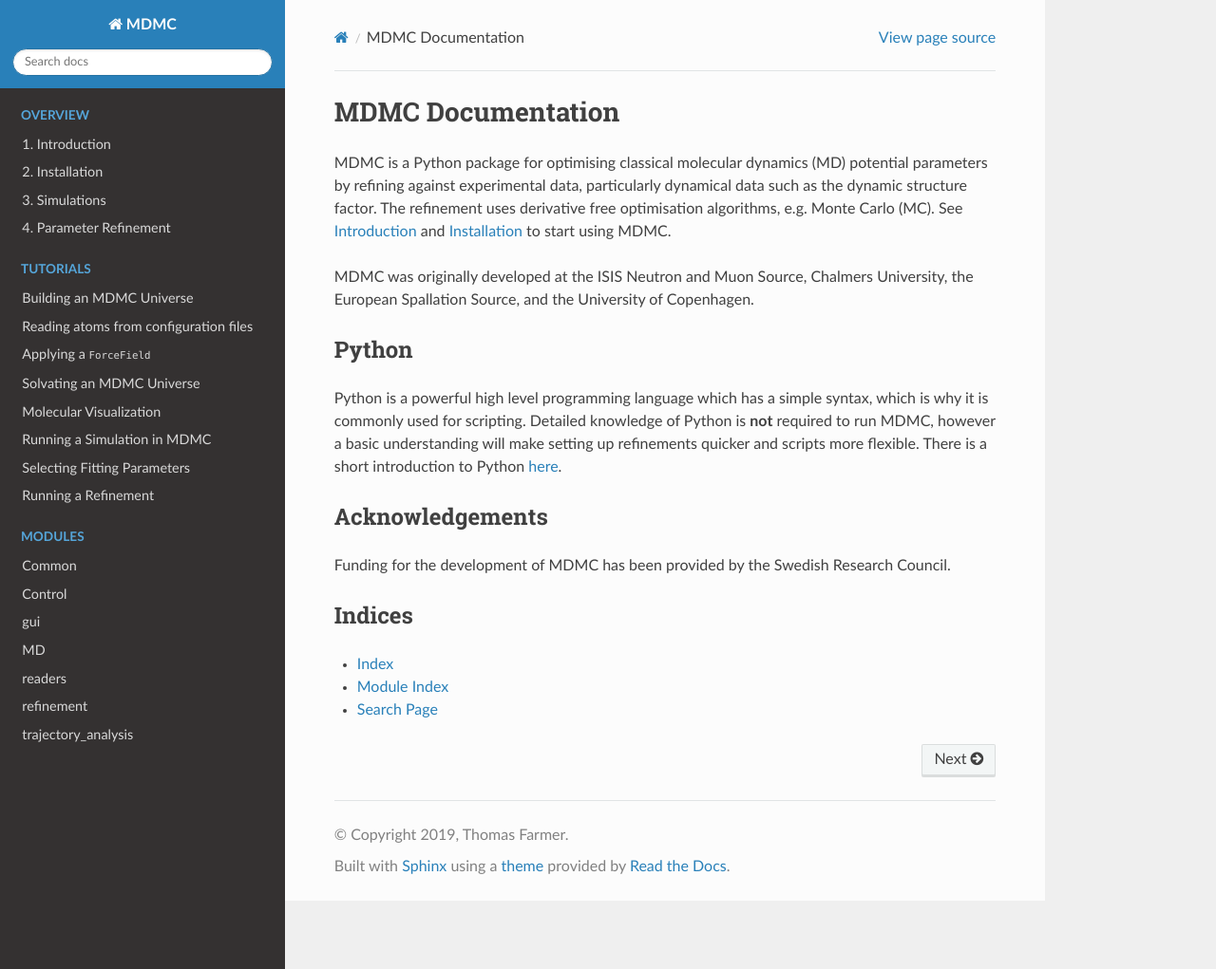
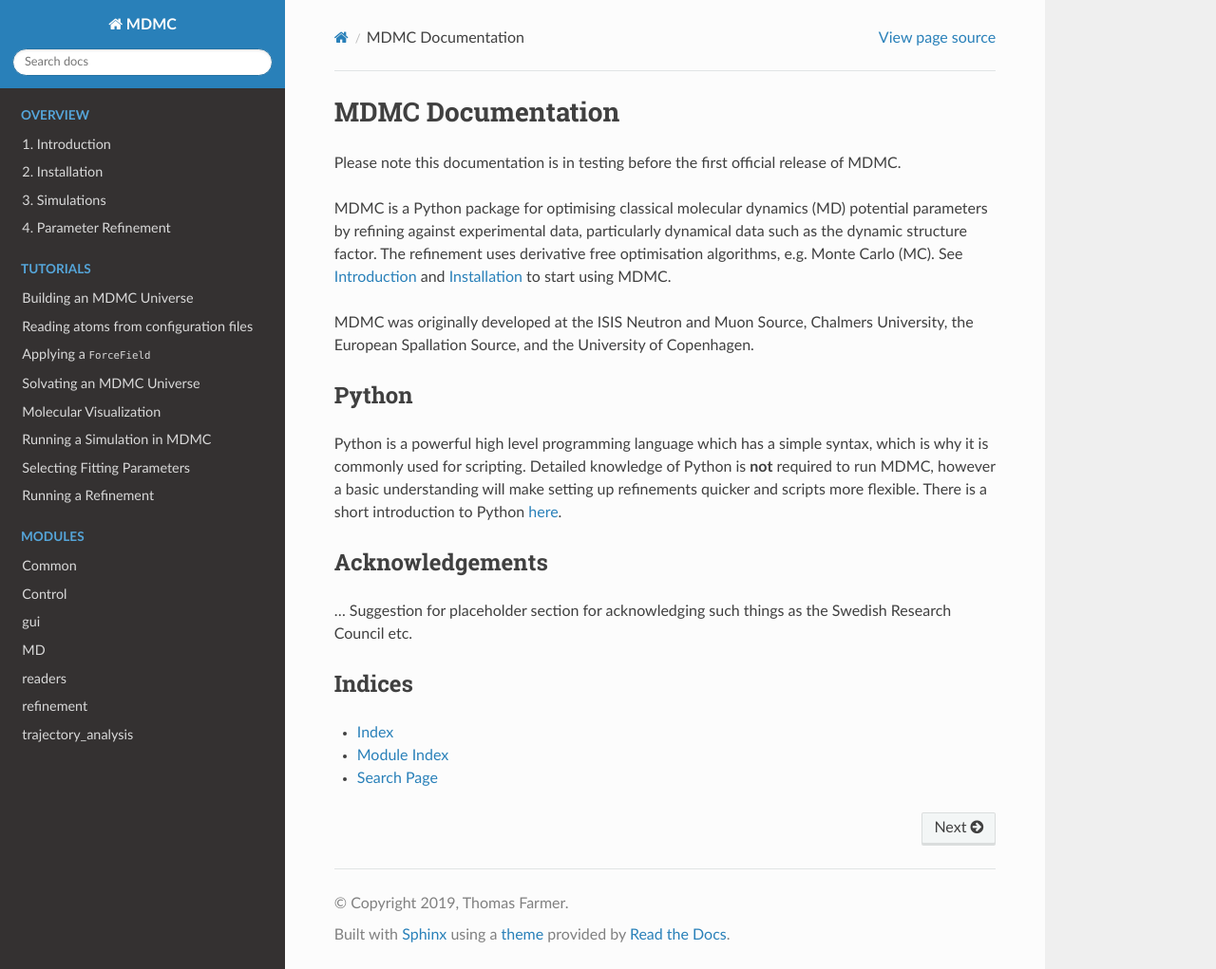
Before and after one commit to ISISNeutronMuon/MDMC, a Sphinx documentation site: the page built from doc/index.rst, in a window 1280 px wide and 1021 px high. Shown: the whole window at 95% size. Built offline with Sphinx 7.4.7 and the Read the Docs theme 2.0.0, drawn with Linux system fonts in a browser that asks for light colours.

Commit message:
Temp messages on front page before offi release

```diff
--- a/doc/index.rst
+++ b/doc/index.rst
@@ -1,5 +1,8 @@
 MDMC Documentation
 ==================
+
+Please note this documentation is in testing before the first official
+release of MDMC.
 
 MDMC is a Python package for optimising classical molecular dynamics (MD)
 potential parameters by refining against experimental data, particularly
@@ -21,8 +24,8 @@ to Python `here <https://www.mantidproject.org/Introduction_To_Python>`_.
 
 Acknowledgements
 ----------------
-Funding for the development of MDMC has been provided by the Swedish Research
-Council.
+... Suggestion for placeholder section for acknowledging such things as the
+Swedish Research Council etc.
 
 Indices
 -------
```
